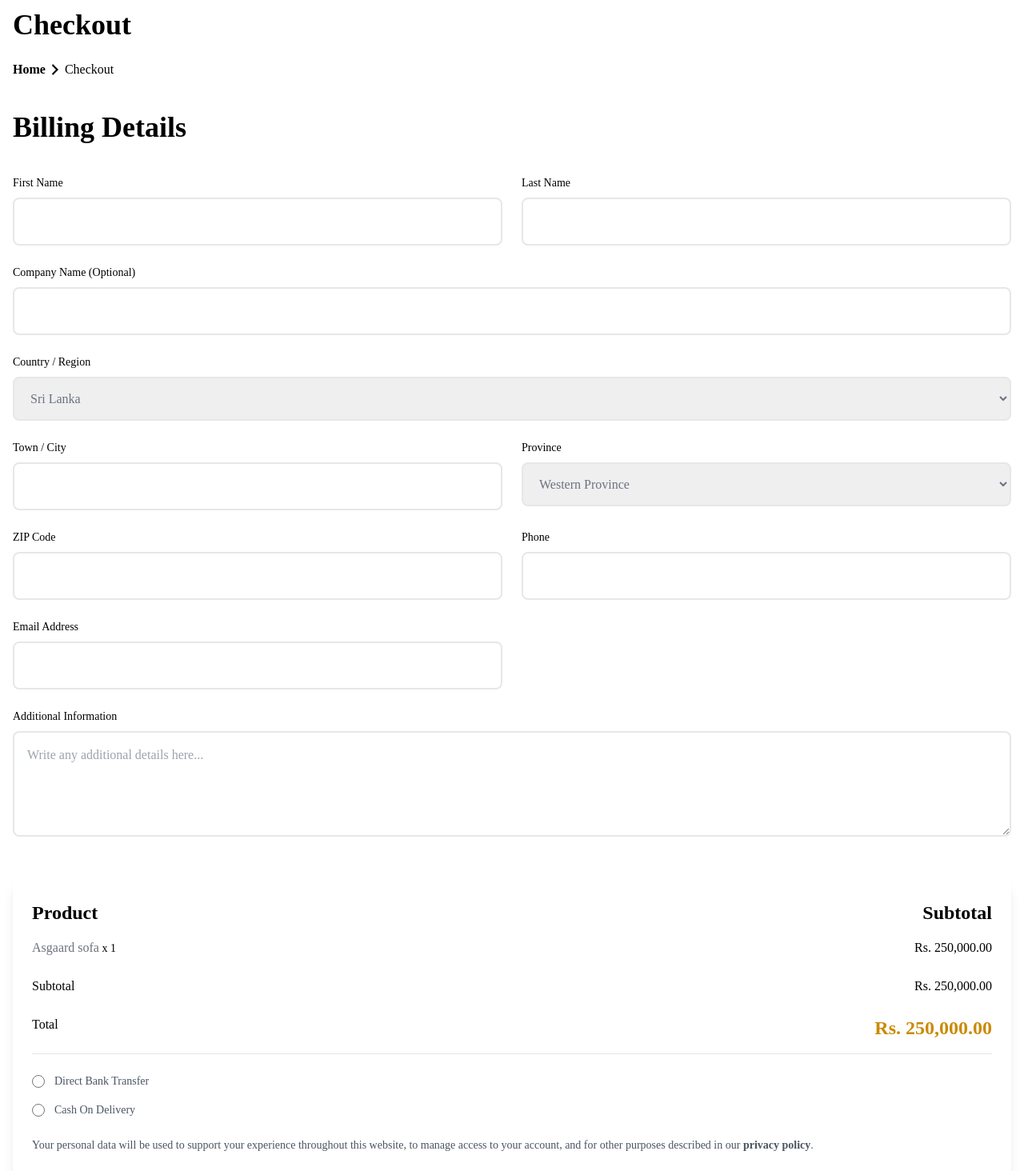
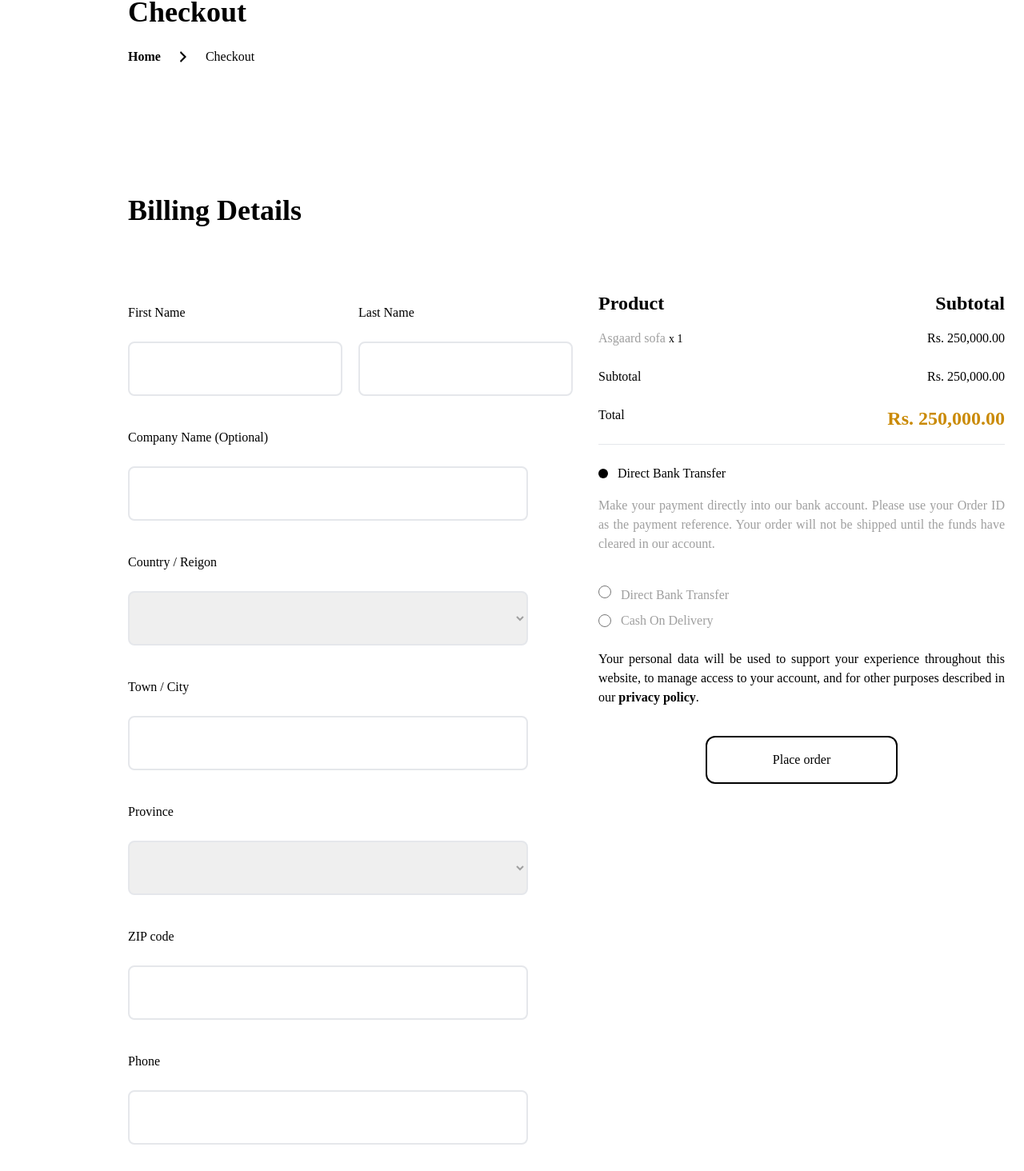
Before and after one commit to Fatima-Kashif/E_Commerce_Website, a Next.js app: page /checkout in a window 1280 px wide. Shown: the part 93-1557 px from the top of the page at 80% size. Built offline with nearby package versions, Linux system fonts and the light colour scheme.

Commit message:
updations

```diff
--- a/src/app/(same_layout)/checkout/page.jsx
+++ b/src/app/(same_layout)/checkout/page.jsx
@@ -1,178 +1,12 @@
-// import React from "react";
-
-// const CheckoutForm = () => {
-//   return (
-// <div className="font-custom">
-
-//     <div className="ml-40 mb-72">
-// <h1 className="text-4xl font-semibold mb-6  ">Checkout</h1>
-//         <div className="flex items-center gap-6 mt-2  ">
-//           <p className="font-semibold">Home</p>
-//           <svg
-//             width="8"
-//             height="14"
-//             viewBox="0 0 8 14"
-//             fill="none"
-//             xmlns="http://www.w3.org/2000/svg"
-//           >
-//             <path d="M0 12L5 7L0 2L1 0L8 7L1 14L0 12Z" fill="black" />
-//           </svg>
-
-//           <p >Checkout</p>
-//           </div>
-
-//           <p className="text-4xl mt-40 font-semibold">Billing Details</p>
-//           <div className="flex gap-2 mt-14">
-//           <div className="flex-col gap-5">
-//           <div className="flex gap-5">
-//           <div className="flex flex-col justify-start">
-//             <p className="font-lg mt-10">First Name</p>
-//             <input type="text" className="h-5 w-43 border-2 p-8 rounded-lg mt-6 " />
-//           </div>
-//           <div className="flex flex-col justify-start">
-//             <p className="font-lg mt-10">Last Name</p>
-//             <input type="text" className="h-5 w-43 border-2 p-8 rounded-lg mt-6 " />
-//           </div>
-//           </div>
-//           <div className="flex flex-col justify-start">
-//             <p className="font-lg mt-10">Company Name (Optional)</p>
-//             <input type="text" className="h-5 w-[500px] border-2 p-8 rounded-lg mt-6 " />
-//           </div>
-//           <div className="flex flex-col justify-start">
-//             <p className="font-lg mt-10">Country / Reigon</p>
-//             <select name="Country/Reigon"  className="h-5 w-[500px] border-2 p-8 rounded-lg mt-6 text-[#9F9F9F] ">
-//             <option value="Sri lanka" className="text-[#9F9F9F]" >Sri Lanka</option>
-//             <option value="Pakistan" className="text-[#9F9F9F]">Pakistan</option>
-//             <option value="UK" className="text-[#9F9F9F]">United Kingdom</option>
-//             <option value="USA" className="text-[#9F9F9F]">America</option>
-//             </select>
-//           </div>
-//           <div className="flex flex-col justify-start">
-//             <p className="font-lg mt-10">Town / City</p>
-//             <input type="text" className="h-5 w-[500px] border-2 p-8 rounded-lg mt-6 " />
-//           </div>
-//           <div className="flex flex-col justify-start">
-//             <p className="font-lg mt-10">Province</p>
-//             <select name="Country/Reigon"  className="h-5 w-[500px] border-2 p-8 rounded-lg mt-6 text-[#9F9F9F] ">
-//             <option value="Sri lanka" className="text-[#9F9F9F]"  >Western Province</option>
-//             <option value="Pakistan" className="text-[#9F9F9F]">Central Province</option>
-//             <option value="UK" className="text-[#9F9F9F]">Eastern Province</option>
-//             <option value="USA" className="text-[#9F9F9F]">Southern Province</option>
-//             </select>
-//           </div>
-//           <div className="flex flex-col justify-start">
-//             <p className="font-lg mt-10">ZIP code</p>
-//             <input type="text" className="h-5 w-[500px] border-2 p-8 rounded-lg mt-6 " />
-//           </div>
-//           <div className="flex flex-col justify-start">
-//             <p className="font-lg mt-10">Phone</p>
-//             <input type="phone" className="h-5 w-[500px] border-2 p-8 rounded-lg mt-6 " />
-//           </div>
-//           <div className="flex flex-col justify-start">
-//             <p className="font-lg mt-10">Email Address</p>
-//             <input type="text" className="h-5 w-[500px] border-2 p-8 rounded-lg mt-6 " />
-//           </div>
-
-//           <div className="flex flex-col justify-start">
-//             <input type="text" placeholder="Additional Information" className="h-5 w-[500px] border-2 p-8 rounded-lg mt-14 " />
-//           </div>
-
-
-//           </div>
-
-
-//           <div className="max-w-2xl mx-auto p-6 bg-white w-104 ">
-//       <div className="border-b pb-4">
-//         <div className="flex justify-between font-semibold text-2xl">
-//           <span>Product</span>
-//           <span>Subtotal</span>
-//         </div>
-//             <div className="mt-4 flex justify-between ">
-//                 <p>
-//           <span className="text-[#9F9F9F]">
-//             Asgaard sofa </span> <span className="text-sm "> x 1</span>
-//             </p>
-//           <span>Rs. 250,000.00</span>
-
-//         </div>
-//         <div className="mt-6 font-light flex justify-between ">
-//           <span>Subtotal</span>
-//           <span>Rs. 250,000.00</span>
-//         </div>
-//         <div className="mt-6 flex justify-between ">
-//           <span>Total</span>
-//           <span className="text-yellow-600 text-2xl font-bold">Rs. 250,000.00</span>
-//         </div>
-//       </div>
-
-//       <div className="mt-6">
-//         <div className="mt-4 space-y-4">
-//             <div className="flex gap-3 items-center">
-//           <button className="h-3 w-3 bg-black rounded-full"></button>
-//           <p>Direct Bank Transfer</p>
-//           </div>
-//           <p className="mt-2 text-[#9F9F9F] text-justify ">
-//                 Make your payment directly into our bank account. Please use
-//                 your Order ID as the payment reference. Your order will not be
-//                 shipped until the funds have cleared in our account.
-//               </p>
-//               <div className="pt-6">
-//           <label className="flex items-start space-x-3">
-//             <input
-//               type="radio"
-//               name="payment"
-//               className="h-4 w-4 border-gray-300 text-yellow-600 focus:ring-yellow-500"
-//             />
-//             <div>
-//               <span className="font-medium text-[#9F9F9F]">Direct Bank Transfer</span>
-
-//             </div>
-//           </label>
-
-
-//           <label className="flex items-center space-x-3 mt-2">
-//             <input
-//               type="radio"
-//               name="payment"
-//               className="h-4 w-4 border-gray-300 text-yellow-600 focus:ring-yellow-500"
-//             />
-//             <span className="font-medium text-[#9F9F9F]">Cash On Delivery</span>
-//           </label>
-//           </div>
-//         </div>
-//       </div>
-
-//       <div className="mt-6 text-justify ">
-//         Your personal data will be used to support your experience throughout
-//         this website, to manage access to your account, and for other purposes
-//         described in our <a href="#" className="font-bold">privacy policy</a>.
-//       </div>
-// <div className="flex justify-center mt-3">
-//       <button
-//         className="mt-6 w-60 px-12 py-4 border-2 text-black border-black py-2 rounded-xl hover:bg-[#000000] hover:text-white transition"
-//       >
-//         Place order
-//       </button>
-//       </div>
-//     </div>
-//     </div>
-
-// </div>
-
-// </div>
-
-//   );
-// };
-
-// export default CheckoutForm;
 import React from "react";
 
 const CheckoutForm = () => {
   return (
-    <div className="font-custom p-4">
-      <div className="max-w-7xl mx-auto">
-        <h1 className="text-4xl font-semibold mb-6">Checkout</h1>
-        <div className="flex items-center gap-2 text-sm sm:text-base">
+<div className="font-custom">
+
+    <div className="ml-40 mb-72">
+<h1 className="text-4xl font-semibold mb-6  ">Checkout</h1>
+        <div className="flex items-center gap-6 mt-2  ">
           <p className="font-semibold">Home</p>
           <svg
             width="8"
@@ -183,157 +17,150 @@ const CheckoutForm = () => {
           >
             <path d="M0 12L5 7L0 2L1 0L8 7L1 14L0 12Z" fill="black" />
           </svg>
-          <p>Checkout</p>
+
+          <p >Checkout</p>
           </div>
 
-        <h2 className="text-2xl sm:text-4xl mt-10 font-semibold">Billing Details</h2>
-
-        <div className="mt-10 grid grid-cols-1 sm:grid-cols-2 gap-6">
-          <div>
-            <label className="block text-sm font-medium">First Name</label>
-            <input
-              type="text"
-              className="mt-2 w-full border-2 p-4 rounded-lg"
-            />
+          <p className="text-4xl mt-40 font-semibold">Billing Details</p>
+          <div className="flex gap-2 mt-14">
+          <div className="flex-col gap-5">
+          <div className="flex gap-5">
+          <div className="flex flex-col justify-start">
+            <p className="font-lg mt-10">First Name</p>
+            <input type="text" className="h-5 w-43 border-2 p-8 rounded-lg mt-6 " />
           </div>
-          <div>
-            <label className="block text-sm font-medium">Last Name</label>
-            <input
-              type="text"
-              className="mt-2 w-full border-2 p-4 rounded-lg"
-            />
+          <div className="flex flex-col justify-start">
+            <p className="font-lg mt-10">Last Name</p>
+            <input type="text" className="h-5 w-43 border-2 p-8 rounded-lg mt-6 " />
           </div>
-          <div className="col-span-1 sm:col-span-2">
-            <label className="block text-sm font-medium">
-              Company Name (Optional)
-            </label>
-            <input
-              type="text"
-              className="mt-2 w-full border-2 p-4 rounded-lg"
-            />
           </div>
-          <div className="col-span-1 sm:col-span-2">
-            <label className="block text-sm font-medium">Country / Region</label>
-            <select
-              className="mt-2 w-full border-2 p-4 rounded-lg text-gray-500"
-            >
-              <option value="Sri Lanka">Sri Lanka</option>
-              <option value="Pakistan">Pakistan</option>
-              <option value="UK">United Kingdom</option>
-              <option value="USA">America</option>
+          <div className="flex flex-col justify-start">
+            <p className="font-lg mt-10">Company Name (Optional)</p>
+            <input type="text" className="h-5 w-[500px] border-2 p-8 rounded-lg mt-6 " />
+          </div>
+          <div className="flex flex-col justify-start">
+            <p className="font-lg mt-10">Country / Reigon</p>
+            <select name="Country/Reigon"  className="h-5 w-[500px] border-2 p-8 rounded-lg mt-6 text-[#9F9F9F] ">
+            <option value="Sri lanka" className="text-[#9F9F9F]" >Sri Lanka</option>
+            <option value="Pakistan" className="text-[#9F9F9F]">Pakistan</option>
+            <option value="UK" className="text-[#9F9F9F]">United Kingdom</option>
+            <option value="USA" className="text-[#9F9F9F]">America</option>
             </select>
           </div>
-          <div>
-            <label className="block text-sm font-medium">Town / City</label>
-            <input
-              type="text"
-              className="mt-2 w-full border-2 p-4 rounded-lg"
-            />
+          <div className="flex flex-col justify-start">
+            <p className="font-lg mt-10">Town / City</p>
+            <input type="text" className="h-5 w-[500px] border-2 p-8 rounded-lg mt-6 " />
           </div>
-          <div>
-            <label className="block text-sm font-medium">Province</label>
-            <select
-              className="mt-2 w-full border-2 p-4 rounded-lg text-gray-500"
-            >
-              <option value="Western Province">Western Province</option>
-              <option value="Central Province">Central Province</option>
-              <option value="Eastern Province">Eastern Province</option>
-              <option value="Southern Province">Southern Province</option>
+          <div className="flex flex-col justify-start">
+            <p className="font-lg mt-10">Province</p>
+            <select name="Country/Reigon"  className="h-5 w-[500px] border-2 p-8 rounded-lg mt-6 text-[#9F9F9F] ">
+            <option value="Sri lanka" className="text-[#9F9F9F]"  >Western Province</option>
+            <option value="Pakistan" className="text-[#9F9F9F]">Central Province</option>
+            <option value="UK" className="text-[#9F9F9F]">Eastern Province</option>
+            <option value="USA" className="text-[#9F9F9F]">Southern Province</option>
             </select>
           </div>
-          <div>
-            <label className="block text-sm font-medium">ZIP Code</label>
-            <input
-              type="text"
-              className="mt-2 w-full border-2 p-4 rounded-lg"
-            />
+          <div className="flex flex-col justify-start">
+            <p className="font-lg mt-10">ZIP code</p>
+            <input type="text" className="h-5 w-[500px] border-2 p-8 rounded-lg mt-6 " />
           </div>
-          <div>
-            <label className="block text-sm font-medium">Phone</label>
-            <input
-              type="text"
-              className="mt-2 w-full border-2 p-4 rounded-lg"
-            />
+          <div className="flex flex-col justify-start">
+            <p className="font-lg mt-10">Phone</p>
+            <input type="phone" className="h-5 w-[500px] border-2 p-8 rounded-lg mt-6 " />
           </div>
-          <div>
-            <label className="block text-sm font-medium">Email Address</label>
-            <input
-              type="email"
-              className="mt-2 w-full border-2 p-4 rounded-lg"
-            />
+          <div className="flex flex-col justify-start">
+            <p className="font-lg mt-10">Email Address</p>
+            <input type="text" className="h-5 w-[500px] border-2 p-8 rounded-lg mt-6 " />
           </div>
-          <div className="col-span-1 sm:col-span-2">
-            <label className="block text-sm font-medium">Additional Information</label>
-            <textarea
-              className="mt-2 w-full border-2 p-4 rounded-lg"
-              rows="4"
-              placeholder="Write any additional details here..."
-            ></textarea>
+
+          <div className="flex flex-col justify-start">
+            <input type="text" placeholder="Additional Information" className="h-5 w-[500px] border-2 p-8 rounded-lg mt-14 " />
+          </div>
+
+
+          </div>
+
+
+          <div className="max-w-2xl mx-auto p-6 bg-white w-104 ">
+      <div className="border-b pb-4">
+        <div className="flex justify-between font-semibold text-2xl">
+          <span>Product</span>
+          <span>Subtotal</span>
+        </div>
+            <div className="mt-4 flex justify-between ">
+                <p>
+          <span className="text-[#9F9F9F]">
+            Asgaard sofa </span> <span className="text-sm "> x 1</span>
+            </p>
+          <span>Rs. 250,000.00</span>
+
+        </div>
+        <div className="mt-6 font-light flex justify-between ">
+          <span>Subtotal</span>
+          <span>Rs. 250,000.00</span>
+        </div>
+        <div className="mt-6 flex justify-between ">
+          <span>Total</span>
+          <span className="text-yellow-600 text-2xl font-bold">Rs. 250,000.00</span>
         </div>
       </div>
 
-        <div className="mt-12 bg-white shadow-lg rounded-lg p-6">
-          <div className="border-b pb-4">
-            <div className="flex justify-between font-semibold text-lg sm:text-2xl">
-              <span>Product</span>
-              <span>Subtotal</span>
+      <div className="mt-6">
+        <div className="mt-4 space-y-4">
+            <div className="flex gap-3 items-center">
+          <button className="h-3 w-3 bg-black rounded-full"></button>
+          <p>Direct Bank Transfer</p>
           </div>
-            <div className="mt-4 flex justify-between">
-              <p>
-                <span className="text-gray-500">Asgaard sofa</span>
-                <span className="text-sm"> x 1</span>
+          <p className="mt-2 text-[#9F9F9F] text-justify ">
+                Make your payment directly into our bank account. Please use
+                your Order ID as the payment reference. Your order will not be
+                shipped until the funds have cleared in our account.
               </p>
-              <span>Rs. 250,000.00</span>
+              <div className="pt-6">
+          <label className="flex items-start space-x-3">
+            <input
+              type="radio"
+              name="payment"
+              className="h-4 w-4 border-gray-300 text-yellow-600 focus:ring-yellow-500"
+            />
+            <div>
+              <span className="font-medium text-[#9F9F9F]">Direct Bank Transfer</span>
+
             </div>
-            <div className="mt-6 flex justify-between">
-              <span>Subtotal</span>
-              <span>Rs. 250,000.00</span>
+          </label>
+
+
+          <label className="flex items-center space-x-3 mt-2">
+            <input
+              type="radio"
+              name="payment"
+              className="h-4 w-4 border-gray-300 text-yellow-600 focus:ring-yellow-500"
+            />
+            <span className="font-medium text-[#9F9F9F]">Cash On Delivery</span>
+          </label>
           </div>
-            <div className="mt-6 flex justify-between">
-              <span>Total</span>
-              <span className="text-yellow-600 text-lg sm:text-2xl font-bold">
-                Rs. 250,000.00
-              </span>
         </div>
       </div>
 
-          <div className="mt-6 space-y-4">
-            <div className="flex items-center gap-3">
-              <input
-                type="radio"
-                name="payment"
-                className="h-4 w-4 border-gray-300 focus:ring-yellow-500"
-              />
-              <label className="text-sm font-medium text-gray-600">
-                Direct Bank Transfer
-              </label>
+      <div className="mt-6 text-justify ">
+        Your personal data will be used to support your experience throughout
+        this website, to manage access to your account, and for other purposes
+        described in our <a href="#" className="font-bold">privacy policy</a>.
       </div>
-            <div className="flex items-center gap-3">
-              <input
-                type="radio"
-                name="payment"
-                className="h-4 w-4 border-gray-300 focus:ring-yellow-500"
-              />
-              <label className="text-sm font-medium text-gray-600">
-                Cash On Delivery
-              </label>
-            </div>
-          </div>
-
-          <p className="mt-6 text-sm text-gray-600">
-            Your personal data will be used to support your experience
-            throughout this website, to manage access to your account, and for
-            other purposes described in our <a href="#" className="font-bold">privacy policy</a>.
-          </p>
-
-          <div className="flex justify-center mt-6">
-            <button className="w-full sm:w-auto px-12 py-4 border-2 text-black border-black rounded-xl hover:bg-black hover:text-white transition">
+<div className="flex justify-center mt-3">
+      <button
+        className="mt-6 w-60 px-12 py-4 border-2 text-black border-black py-2 rounded-xl hover:bg-[#000000] hover:text-white transition"
+      >
         Place order
       </button>
       </div>
     </div>
     </div>
+
 </div>
+
+</div>
+
   );
 };
 
```
Also changed, not shown: src/app/Components/products.jsx (+1 -18 lines). Lines whose indentation alone changed are shown as unchanged.
